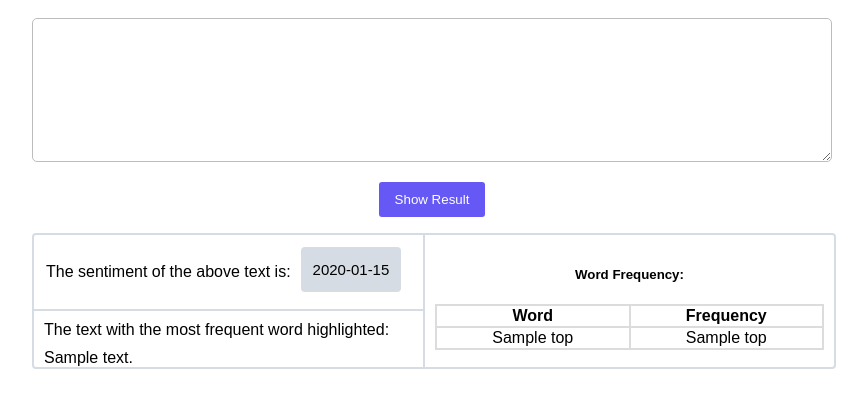
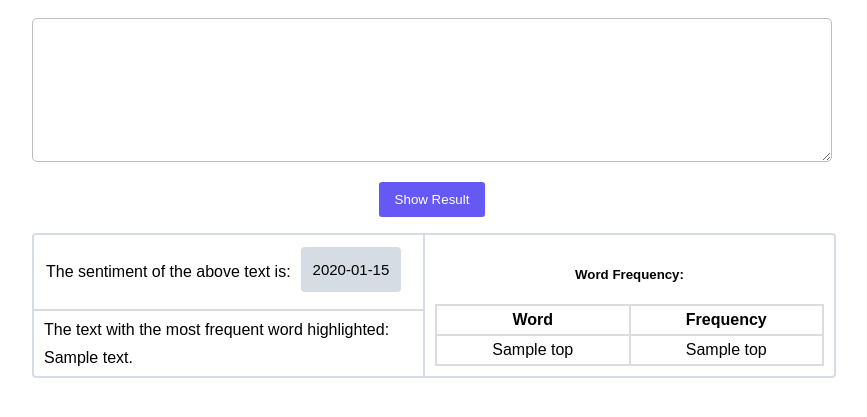
Before and after one commit to Dark-Red-Apple/EmoRec, a Flask app: template templates/form.html in a window 1280 px wide. Shown: the top 417 px of the page, without its empty margins (208-1075 px from the left). Run offline with Flask 2, Linux system fonts and the light colour scheme; the template is opened without the code that fills it: most values are stand-ins (such as "Sample title", 1, 10 or a date in 2020).

Commit message:
update styles

```diff
--- a/static/styles/style.css
+++ b/static/styles/style.css
@@ -106,6 +106,7 @@ html * {
 }
 .freq-res table td, .freq-res table th {
   border: 2px solid gainsboro;
+  padding: 5px 0 5px 0;
 }
 .freq-res table tr:first-child th {
   border-top: 0;
```
